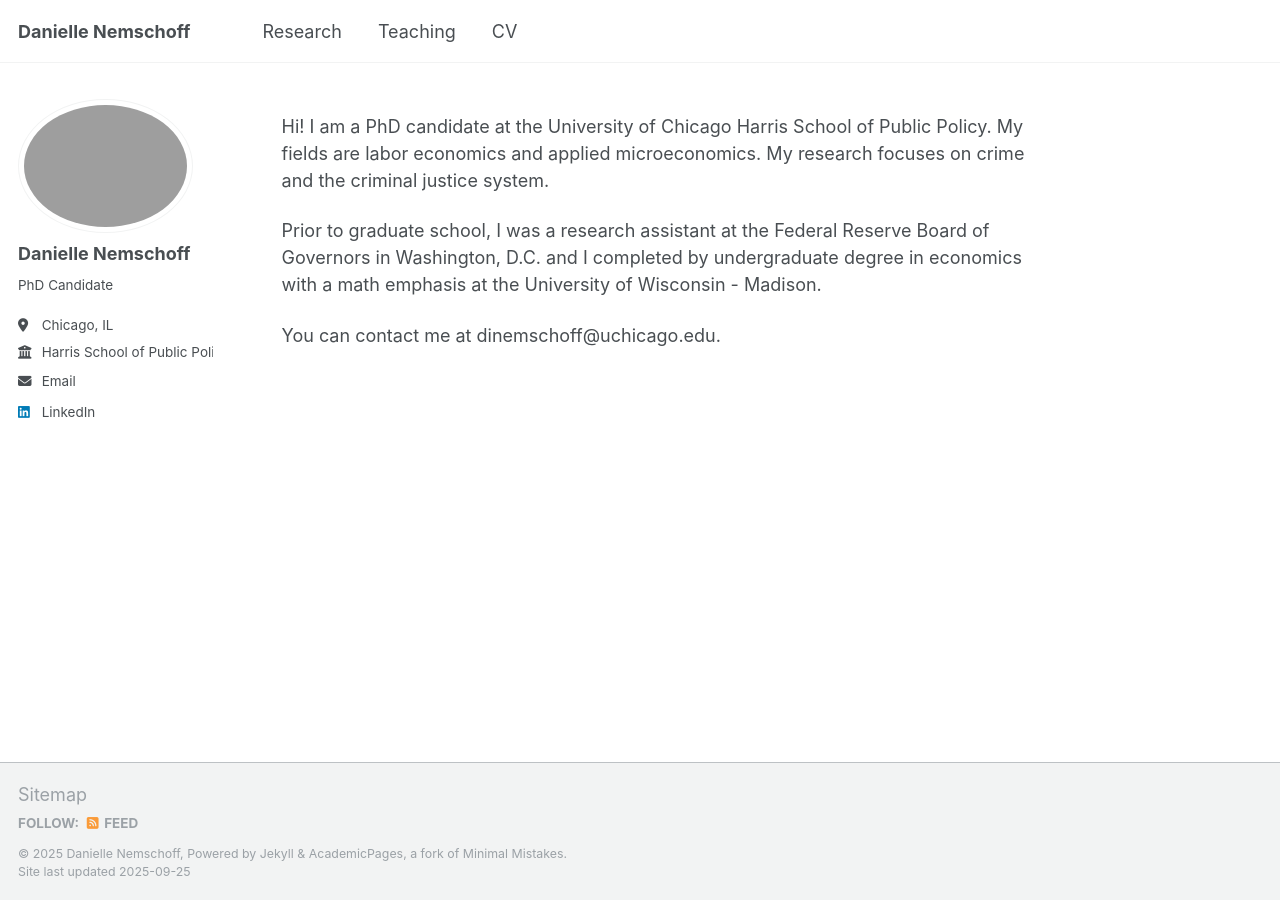
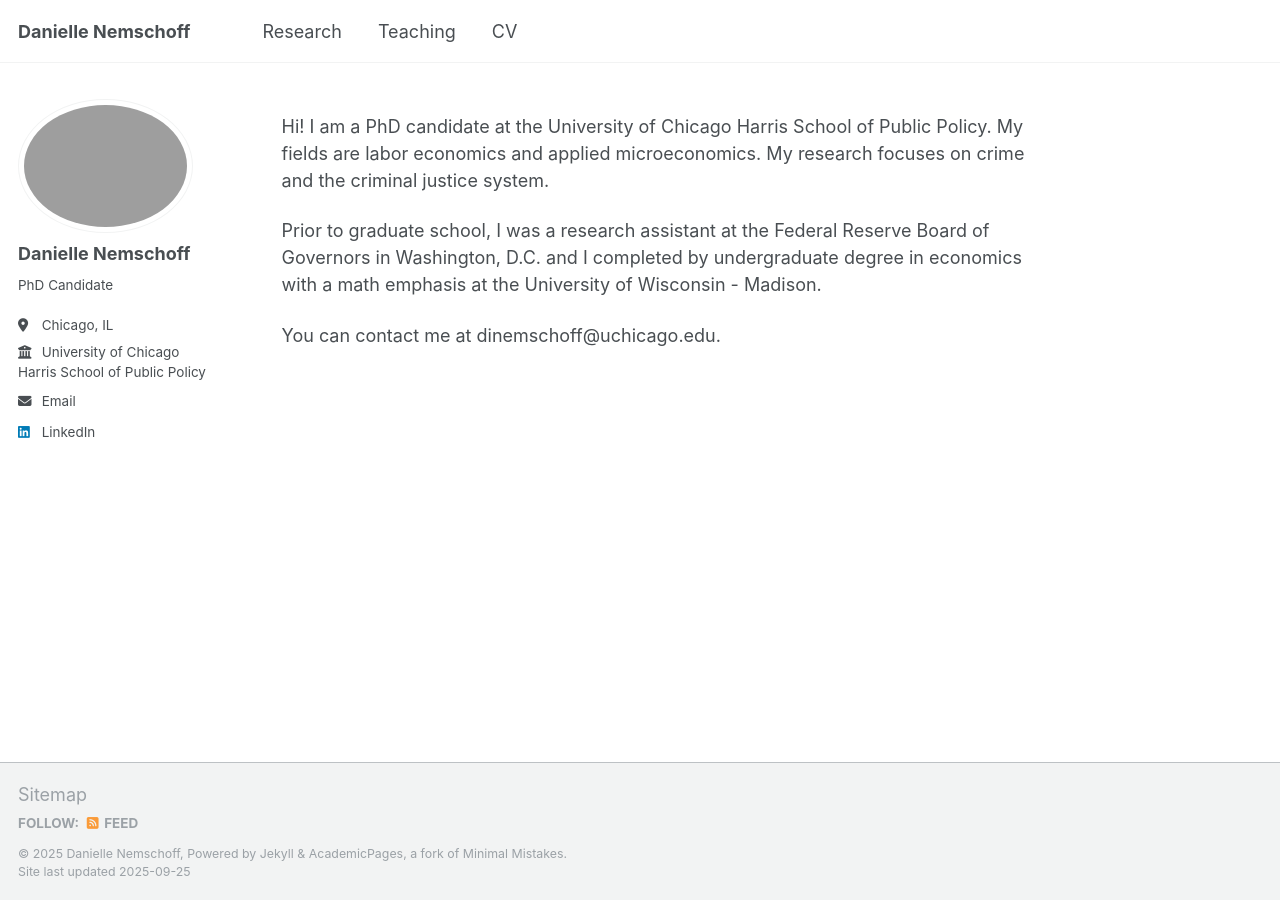
Before and after one commit to daniellenemschoff/daniellenemschoff.github.io, a Jekyll site: the page built from _pages/about.md, in a window 1280 px wide. Built offline with Jekyll 4.4.1, drawn with Linux system fonts in a browser that asks for light colours; part of the change alters nothing that is shown.

Commit message:
Update _config.yml

```diff
--- a/_config.yml
+++ b/_config.yml
@@ -25,8 +25,7 @@ author:
   pronouns         : # example: "she/her"
   bio              : "PhD Candidate"
   location         : "Chicago, IL"
-  employer         : "University of Chicago"
-  employer         : "Harris School of Public Policy"
+  employer         : "University of Chicago<br>Harris School of Public Policy"
   uri              : # URL
   email            : "dinemschoff@uchicago.edu"
 
```
